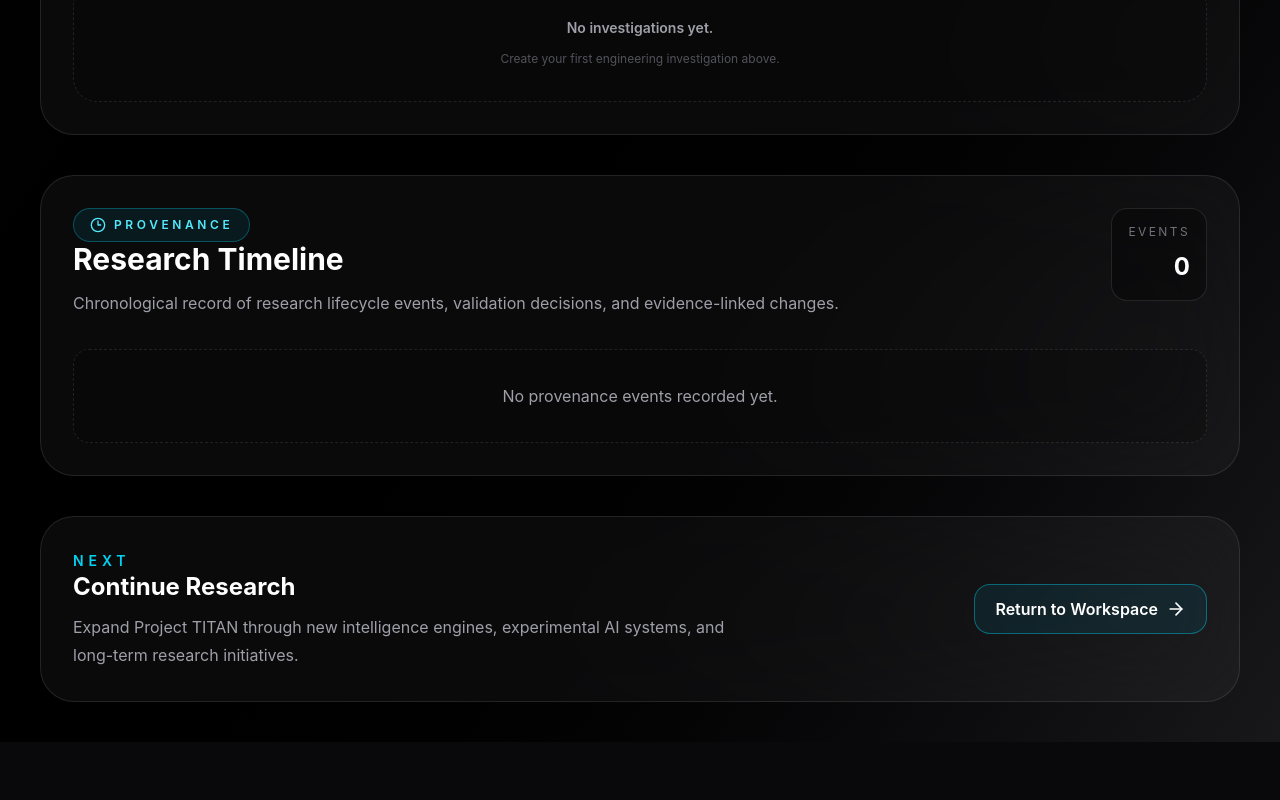
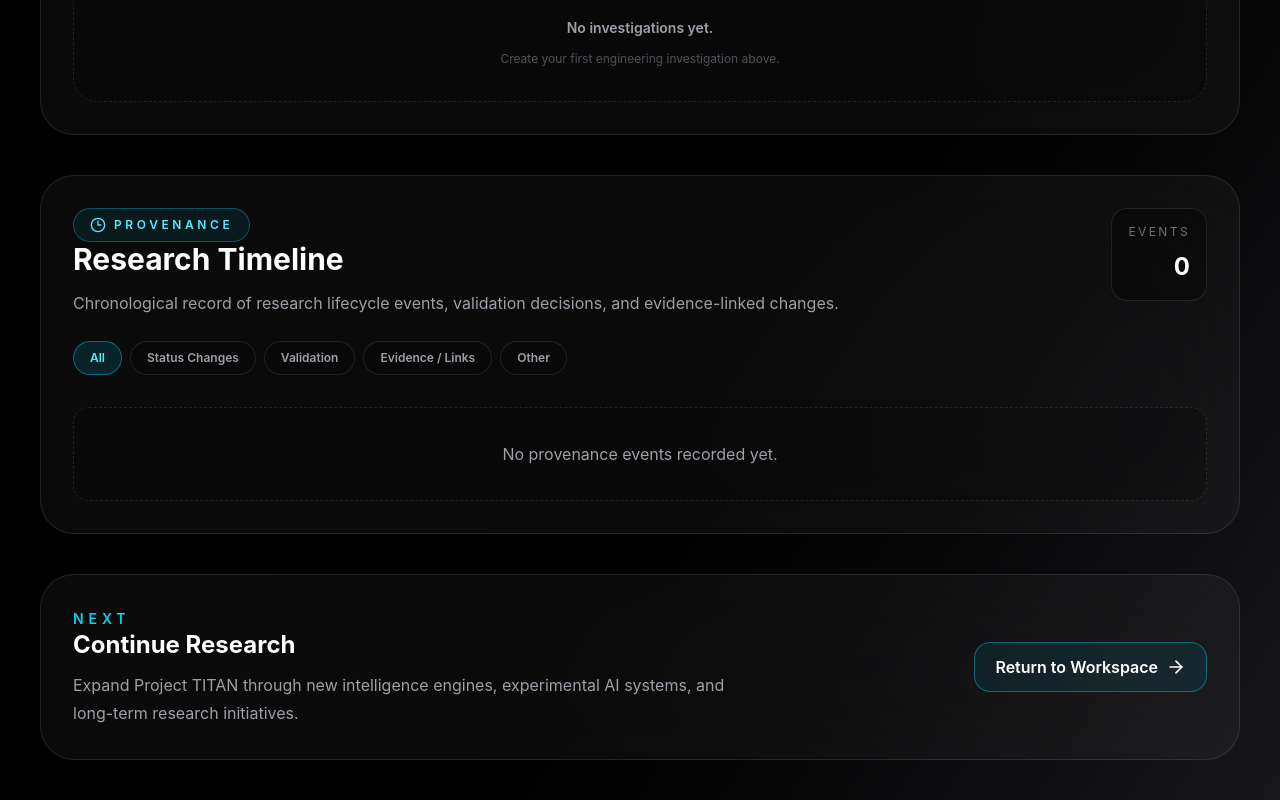
Before and after one commit to Harikrushnareddyvangala/project-titan, a Next.js app in the folder apps/web/: page /workspace/research in a window 1280 px wide. Shown: the part 1238-2038 px from the top of the page. Before the commit the page ends 1980 px from the top, so only its background shows below. Built offline with nearby package versions, Linux system fonts and the light colour scheme.

Commit message:
0243.16: add provenance timeline filters

```diff
--- a/apps/web/src/components/workspace/research/ResearchProvenanceTimeline.tsx
+++ b/apps/web/src/components/workspace/research/ResearchProvenanceTimeline.tsx
@@ -20,7 +20,11 @@ import type {
   ResearchProvenanceTimelineItem,
 } from "@/types/research";
 
-import { useSyncExternalStore } from "react";
+import {
+  useMemo,
+  useSyncExternalStore,
+  useState,
+} from "react";
 function getEventIcon(
   eventType: ResearchProvenanceEventType,
 ) {
@@ -115,9 +119,20 @@ interface ResearchProvenanceTimelineProps {
   investigationId?: string;
 }
 
+type ProvenanceTimelineFilter =
+  | "All"
+  | "StatusChanged"
+  | "Validation"
+  | "Linked"
+  | "Other";
+
 export function ResearchProvenanceTimeline({
   investigationId,
 }: ResearchProvenanceTimelineProps) {
+  const [filter, setFilter] =
+    useState<ProvenanceTimelineFilter>(
+      "All",
+    );
   const timeline =
     useSyncExternalStore(
       subscribeToResearch,
@@ -127,6 +142,66 @@ export function ResearchProvenanceTimeline({
         ),
       () => EMPTY_PROVENANCE_TIMELINE,
     );
+  const filteredTimeline =
+    useMemo(() => {
+      switch (filter) {
+        case "StatusChanged":
+          return timeline.filter(
+            (item) =>
+              item.eventType ===
+              "StatusChanged",
+          );
+
+        case "Validation":
+          return timeline.filter(
+            (item) =>
+              item.entityType ===
+              "FindingValidation" ||
+              item.eventType ===
+              "Validated" ||
+              item.eventType ===
+              "Rejected" ||
+              item.eventType ===
+              "RevisionRequested" ||
+              item.eventType ===
+              "Accepted",
+          );
+
+        case "Linked":
+          return timeline.filter(
+            (item) =>
+              item.eventType ===
+              "Linked" ||
+              item.eventType ===
+              "Unlinked",
+          );
+
+        case "Other":
+          return timeline.filter(
+            (item) =>
+              item.eventType !==
+              "StatusChanged" &&
+              item.entityType !==
+              "FindingValidation" &&
+              item.eventType !==
+              "Validated" &&
+              item.eventType !==
+              "Rejected" &&
+              item.eventType !==
+              "RevisionRequested" &&
+              item.eventType !==
+              "Accepted" &&
+              item.eventType !==
+              "Linked" &&
+              item.eventType !==
+              "Unlinked",
+          );
+
+        case "All":
+        default:
+          return timeline;
+      }
+    }, [filter, timeline]);
 
   return (
     <section className="mt-10 rounded-[34px] border border-white/10 bg-white/[0.04] p-8 backdrop-blur-3xl">
@@ -156,15 +231,49 @@ export function ResearchProvenanceTimeline({
           </p>
 
           <p className="mt-1 text-2xl font-bold text-white">
-            {timeline.length}
+            {filteredTimeline.length}
           </p>
         </div>
       </div>
 
-      {timeline.length === 0 ? (
+      <div className="mt-6 flex flex-wrap gap-2">
+        {(
+          [
+            ["All", "All"],
+            ["StatusChanged", "Status Changes"],
+            ["Validation", "Validation"],
+            ["Linked", "Evidence / Links"],
+            ["Other", "Other"],
+          ] as const
+        ).map(([value, label]) => {
+          const active =
+            filter === value;
+
+          return (
+            <button
+              key={value}
+              type="button"
+              onClick={() =>
+                setFilter(value)
+              }
+              className={
+                active
+                  ? "rounded-full border border-cyan-400/40 bg-cyan-500/15 px-4 py-2 text-xs font-semibold text-cyan-300"
+                  : "rounded-full border border-white/10 bg-black/20 px-4 py-2 text-xs font-semibold text-zinc-400 transition hover:border-white/20 hover:text-zinc-200"
+              }
+            >
+              {label}
+            </button>
+          );
+        })}
+      </div>
+
+      {filteredTimeline.length === 0 ? (
         <div className="mt-8 rounded-2xl border border-dashed border-white/10 bg-black/20 p-8 text-center">
           <p className="text-zinc-400">
-            No provenance events recorded yet.
+            {timeline.length === 0
+              ? "No provenance events recorded yet."
+              : "No provenance events match this filter."}
           </p>
         </div>
       ) : (
@@ -172,7 +281,7 @@ export function ResearchProvenanceTimeline({
           <div className="absolute bottom-0 left-[17px] top-0 w-px bg-white/10" />
 
           <div className="space-y-8">
-            {timeline.map((item) => {
+            {filteredTimeline.map((item) => {
               const Icon =
                 getEventIcon(
                   item.eventType,
```
